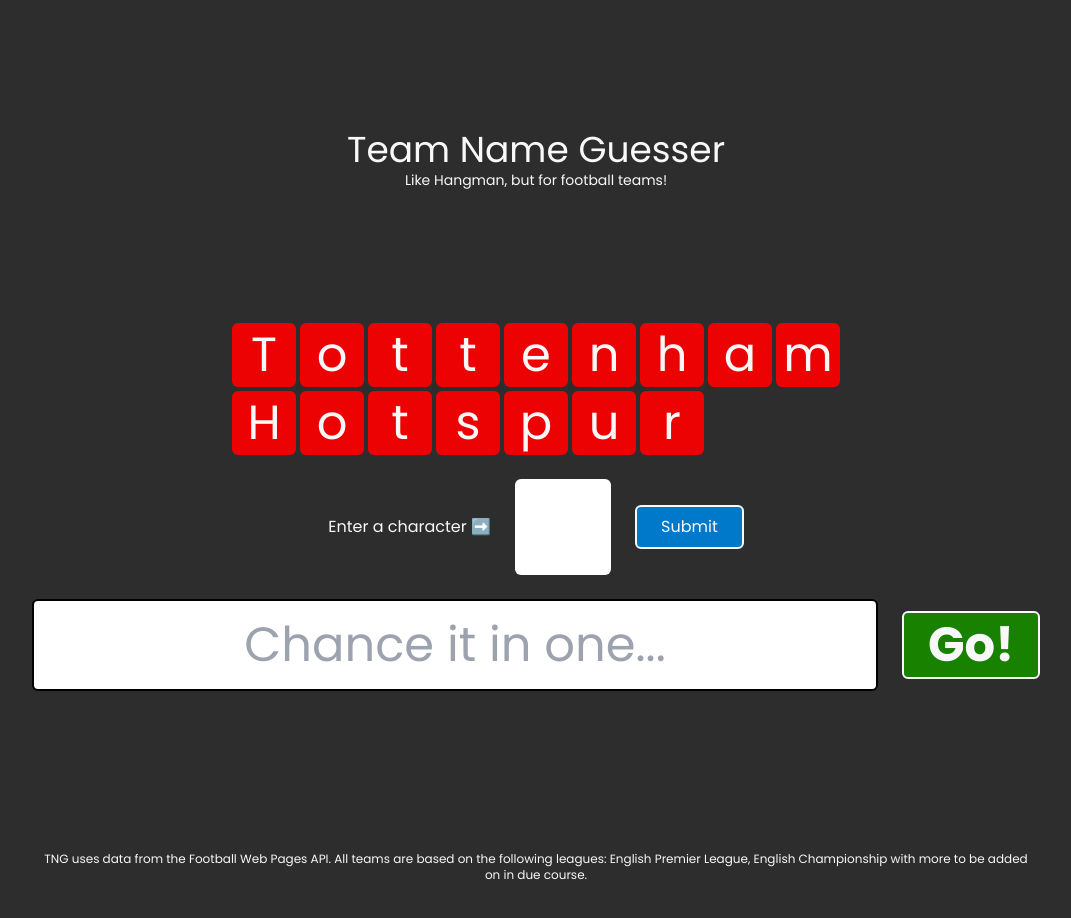
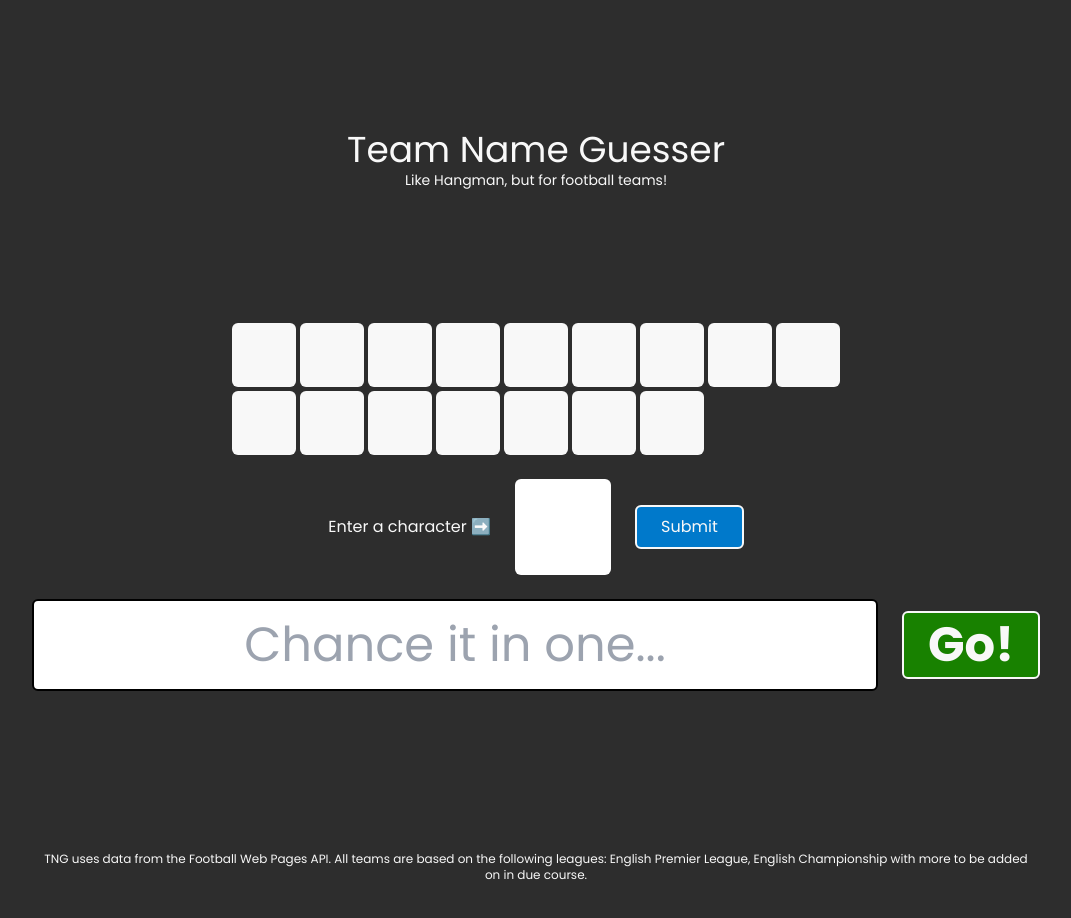
Before and after one commit to bibhashdash/team-guesser, a Next.js app: page / in a window 1280 px wide. Shown: the top 918 px of the page, without its empty margins (104-1175 px from the left). Built offline with nearby package versions, Linux system fonts and the light colour scheme.

Commit message:
refining app

```diff
--- a/src/app/page.tsx
+++ b/src/app/page.tsx
@@ -7,9 +7,11 @@
 import {checkFullWord} from "@/utlities/checkFullWord";
 import {GameState} from "@/utlities/models";
 import {WhiteSquaresContainer} from "@/components/WhiteSquaresContainer";
+import {getTeams} from "@/services/apiService";
 
 export default function Home() {
-  const competitionIdsArray: Array<number> = [1, 2,];
+  // premier league, c'ship, L1, L2, scottish prem, Ligue 1, Bundesliga, serie a, la liga
+  const competitionIdsArray: Array<number> = [1, 2, 3, 4, 17, 91, 92, 93, 94];
   const [team, setTeam] = useState<string>('');
   const [userInput, setUserInput] = useState<string>('');
   const [userNuclearInput, setUserNuclearInput] = useState<string>('');
@@ -26,6 +28,19 @@
   }
 
   useEffect(() => {
+    // let tempTeams: string[] = [];
+    // for (let i = 0; i < competitionIdsArray.length; i++) {
+    //   getTeams(competitionIdsArray[i]).then((result) => {
+    //     tempTeams.push(...result);
+    //     if (i === competitionIdsArray.length - 1) {
+    //      console.log(tempTeams);
+    //      return;
+    //       localStorage.setItem("teams", JSON.stringify(tempTeams));
+    //       setTheTeam(tempTeams);
+    //
+    //     }
+    //   });
+    // }
     setTheTeam(tempData);
   }, []);
 
@@ -68,6 +83,9 @@
         setUserInput('');
       }
     }
+    if (userSubmissionArray.length === team.trim().length) {
+      setGameState(GameState.gameOver);
+    }
   }
 
   const handleNuclearSubmission = (text: string) => {
@@ -103,7 +121,7 @@
     }
 
     else {
-      setUserSubmissionArray(team.toLowerCase().split(""));
+      setUserSubmissionArray(text.toLowerCase().split(""));
       setErrorMessage("Wrong guess, game over!");
       setDisableInput(true);
       setGameState(GameState.gameOver);
@@ -118,7 +136,7 @@
       </div>
       <div className="h-full rounded-md p-2 row-span-4 flex flex-col items-center">
         <div>
-          <WhiteSquaresContainer userSubmissionArray={userSubmissionArray} matcherText={team} />
+          <WhiteSquaresContainer gameState={gameState} userSubmissionArray={userSubmissionArray} matcherText={team} />
         </div>
         <div id="user-input" className="mt-6 w-full flex justify-center gap-2 sm:gap-6 items-center">
           <p className="text-white100">Enter a character ➡️</p>
```
